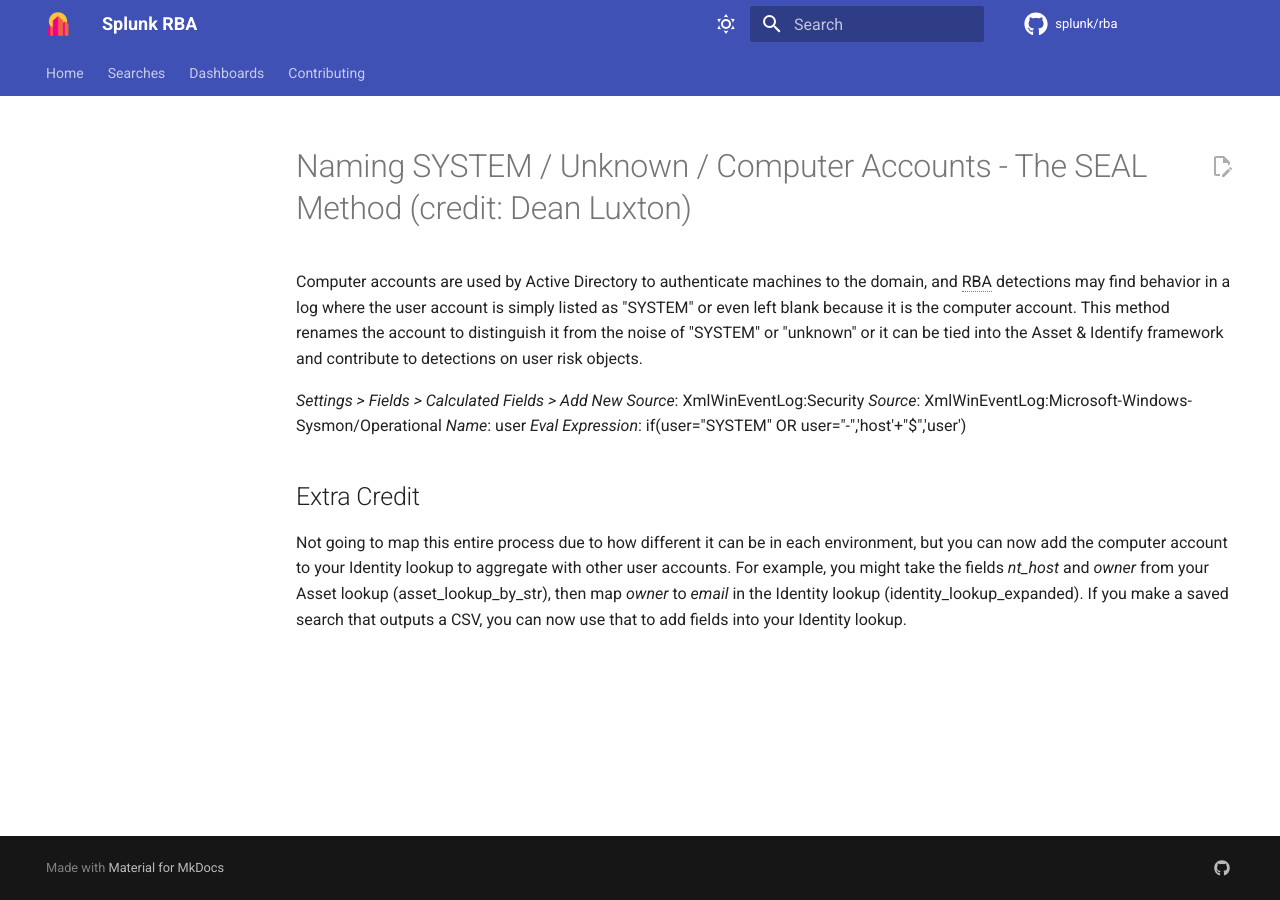
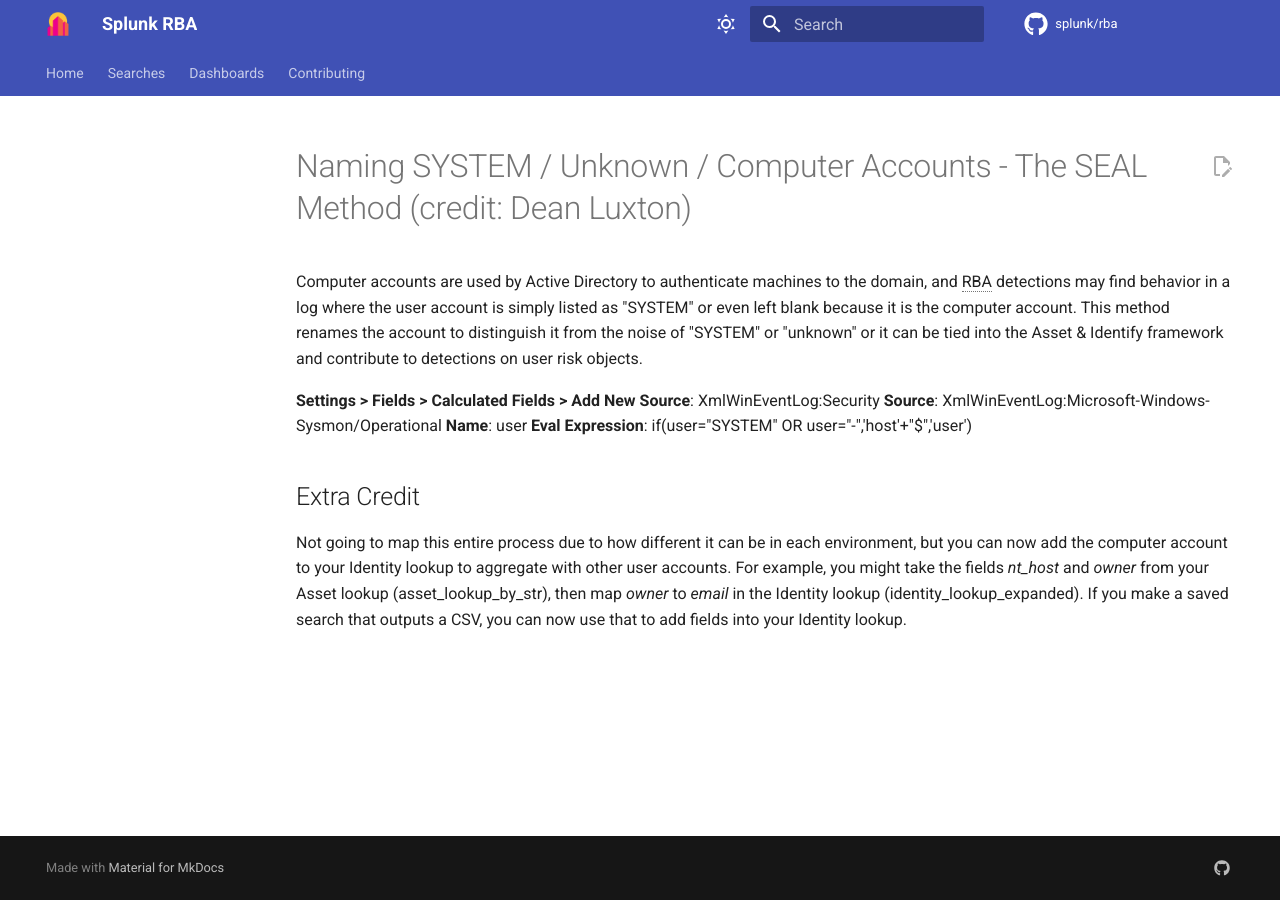
Before and after one commit to splunk/rba, an MkDocs documentation site: the page built from docs/searches/naming_system_unknown_computer_accounts.md, in a window 1280 px wide. Built offline with MkDocs 1.6.1 and Material for MkDocs 9.7.7, drawn with Linux system fonts in a browser that asks for light colours; comment, search, counter and statistics services are not loaded.

```diff
--- a/docs/searches/naming_system_unknown_computer_accounts.md
+++ b/docs/searches/naming_system_unknown_computer_accounts.md
@@ -2,11 +2,11 @@
 
 Computer accounts are used by Active Directory to authenticate machines to the domain, and RBA detections may find behavior in a log where the user account is simply listed as "SYSTEM" or even left blank because it is the computer account. This method renames the account to distinguish it from the noise of "SYSTEM" or "unknown" or it can be tied into the Asset & Identify framework and contribute to detections on user risk objects.
 
-*Settings > Fields > Calculated Fields > Add New*
-*Source*: XmlWinEventLog:Security
-*Source*: XmlWinEventLog:Microsoft-Windows-Sysmon/Operational
-*Name*: user
-*Eval Expression*: if(user="SYSTEM" OR user="-",'host'+"$",'user')
+**Settings > Fields > Calculated Fields > Add New**
+**Source**: XmlWinEventLog:Security
+**Source**: XmlWinEventLog:Microsoft-Windows-Sysmon/Operational
+**Name**: user
+**Eval Expression**: if(user="SYSTEM" OR user="-",'host'+"$",'user')
 
 ## Extra Credit
 
```
